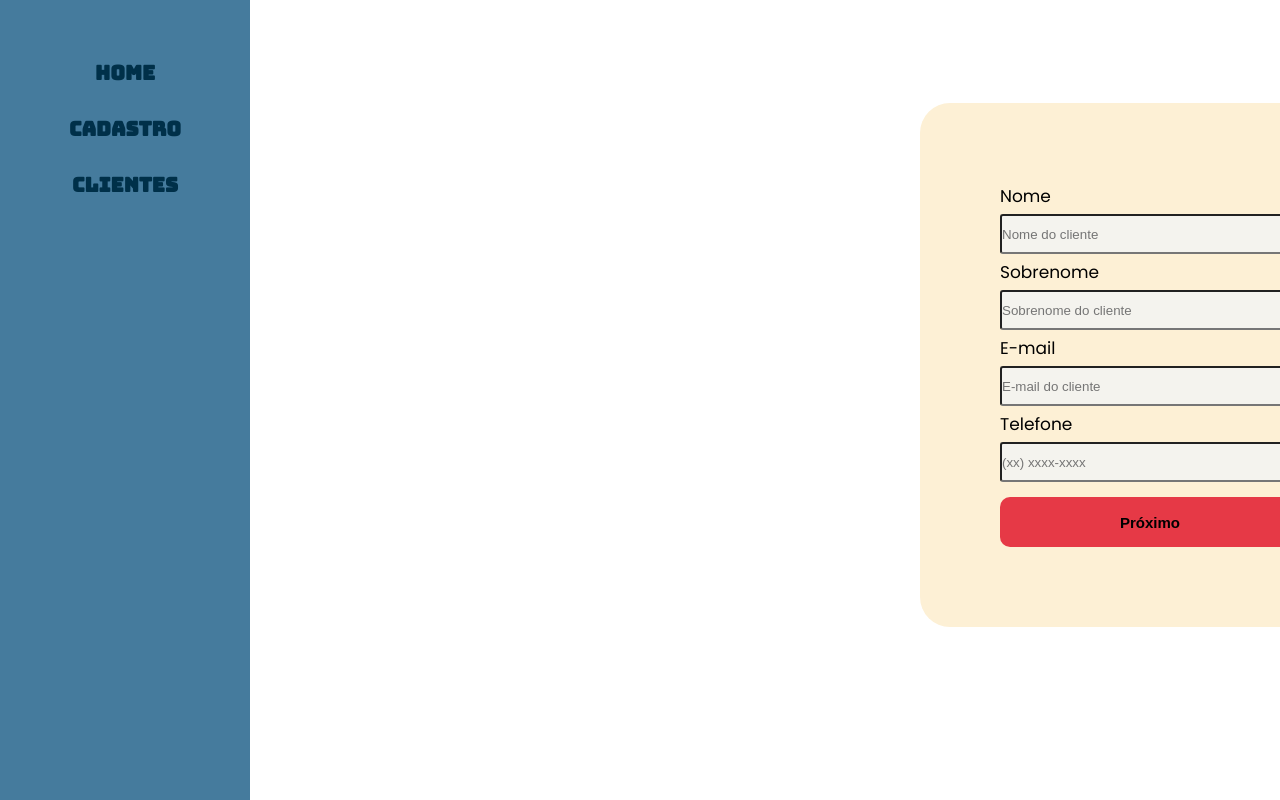
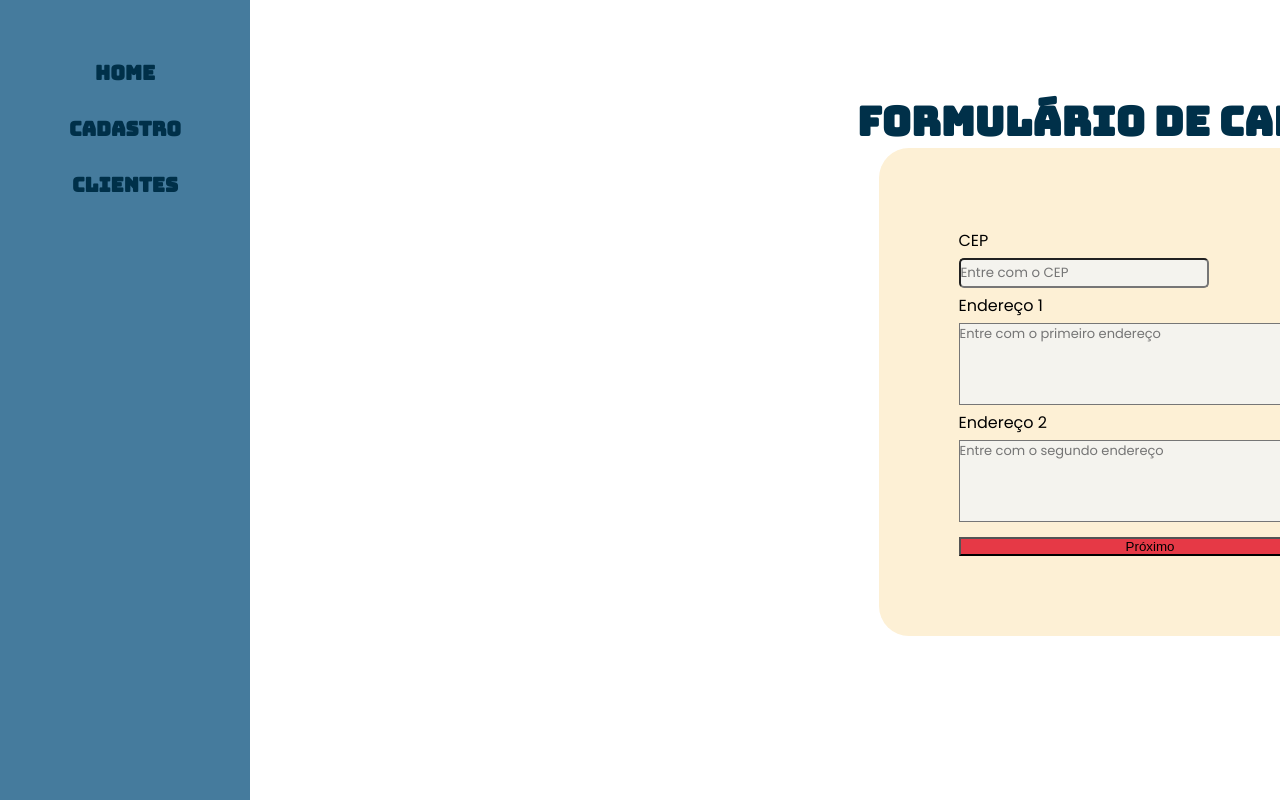
Before and after one commit to lelaranja/formCliente-SprintII-Resilia, a React (Vite) app: page /cadastro in a window 1280 px wide. Shown: the top 800 px of the page. Built offline with nearby package versions, Linux system fonts and the light colour scheme.

Commit message:
feat: ajuste de css

```diff
--- a/pages/Registration/Cadastro.module.css
+++ b/pages/Registration/Cadastro.module.css
@@ -6,3 +6,9 @@
   justify-content: center;
   align-items: center;
 }
+
+.container h1 {
+  font-family: "Bungee", cursive;
+  font-size: 40px;
+  color: #003049;
+}
--- a/pages/Registration/Registration.jsx
+++ b/pages/Registration/Registration.jsx
@@ -21,9 +21,11 @@ const Registration = () => {
 
   return (
     <div className={S.container}>
-      {view == "form1" && <FormOne onClick={handleViewScd} />}
-      {view == 'form2' && <FormTwo onClick={handleViewTrd} />}
-      {view == 'form3' && <FormThree />}
+      <h1>Formulário de cadastro</h1>
+      {/* {view == "form1" && <FormOne onClick={handleViewScd} />}
+      {view == "form2" && <FormTwo onClick={handleViewTrd} />}
+      {view == "form3" && <FormThree />} */}
+      <FormTwo />
     </div>
   );
 };
```
